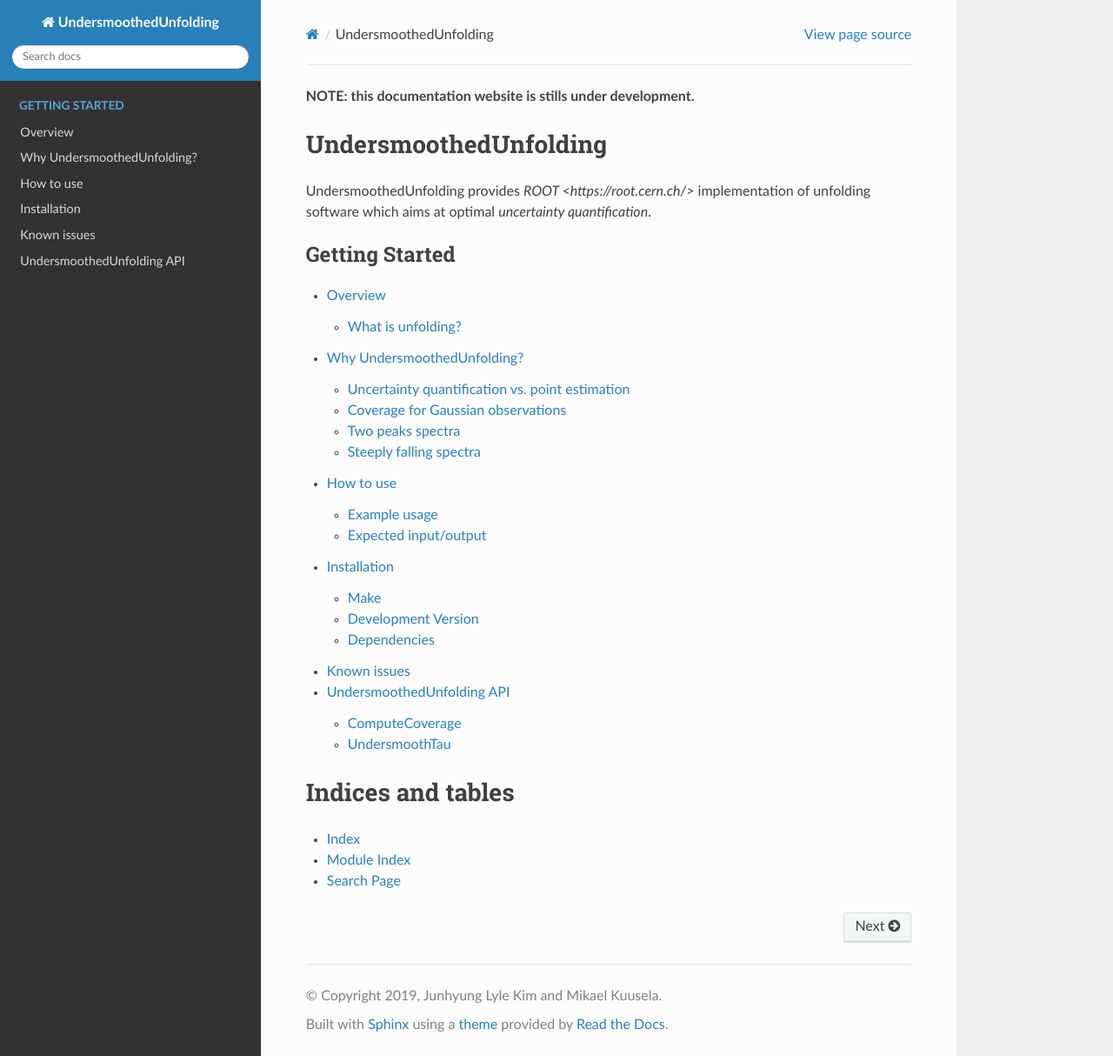
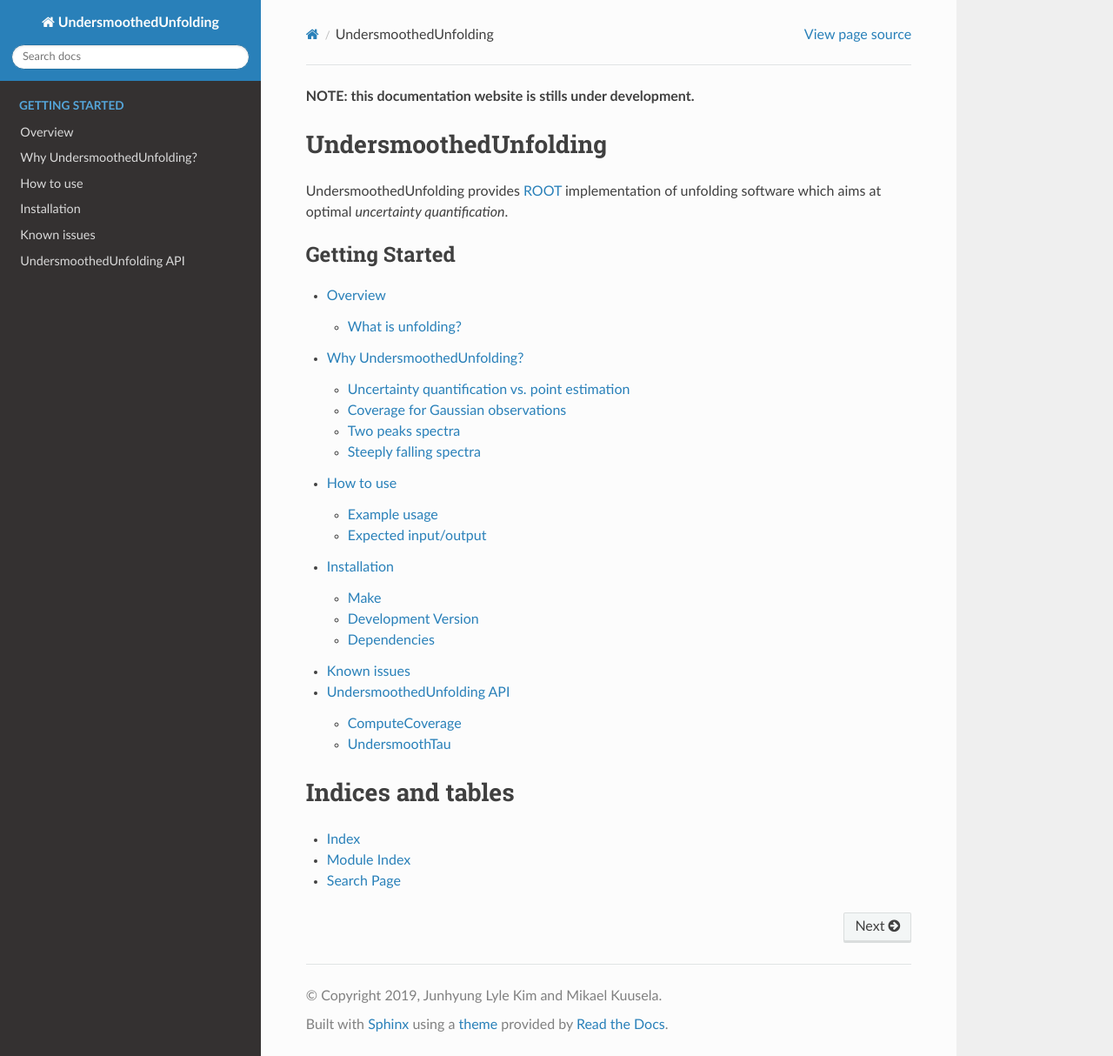
Before and after one commit to jlylekim/UndersmoothedUnfolding, a Sphinx documentation site: the page built from docs/source/index.rst, in a window 1280 px wide and 1214 px high. Shown: the whole window at 87% size. Built offline with Sphinx 7.4.7 and the Read the Docs theme 2.0.0, drawn with Linux system fonts in a browser that asks for light colours.

Commit message:
Update index.rst

```diff
--- a/docs/source/index.rst
+++ b/docs/source/index.rst
@@ -8,7 +8,7 @@
 
 UndersmoothedUnfolding
 ==================================================
-UndersmoothedUnfolding provides `ROOT <https://root.cern.ch/>` implementation
+UndersmoothedUnfolding provides `ROOT <https://root.cern.ch/>`_ implementation
 of unfolding software which aims at optimal *uncertainty quantification*.
 
 
```
